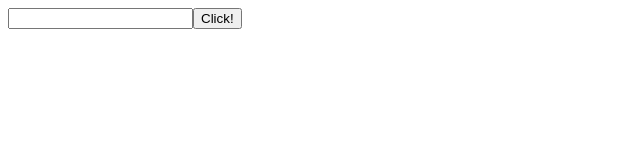
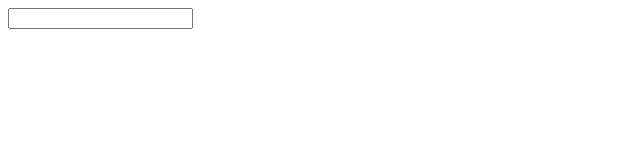
Before and after one commit to abeer117/flickr, a React (Create React App) app: page / in a window 1280 px wide. Shown: the top 160 px of the page, without its empty margins (0-640 px from the left). Built offline with nearby package versions, Linux system fonts and the light colour scheme.

Commit message:
handling form submission

```diff
--- a/src/components/SearchBar.js
+++ b/src/components/SearchBar.js
@@ -1,11 +1,13 @@
 function SearchBar({ onSubmit }) {
-  const handleClick = () => {
+  const handleFormSubmit = (event) => {
+    event.preventDefault();
     onSubmit("cars");
   };
   return (
     <div>
-      <input />
-      <button onClick={handleClick}>Click!</button>
+      <form onSubmit={handleFormSubmit}>
+        <input />
+      </form>
     </div>
   );
 }
```
Also changed, not shown: notes.txt (added).
